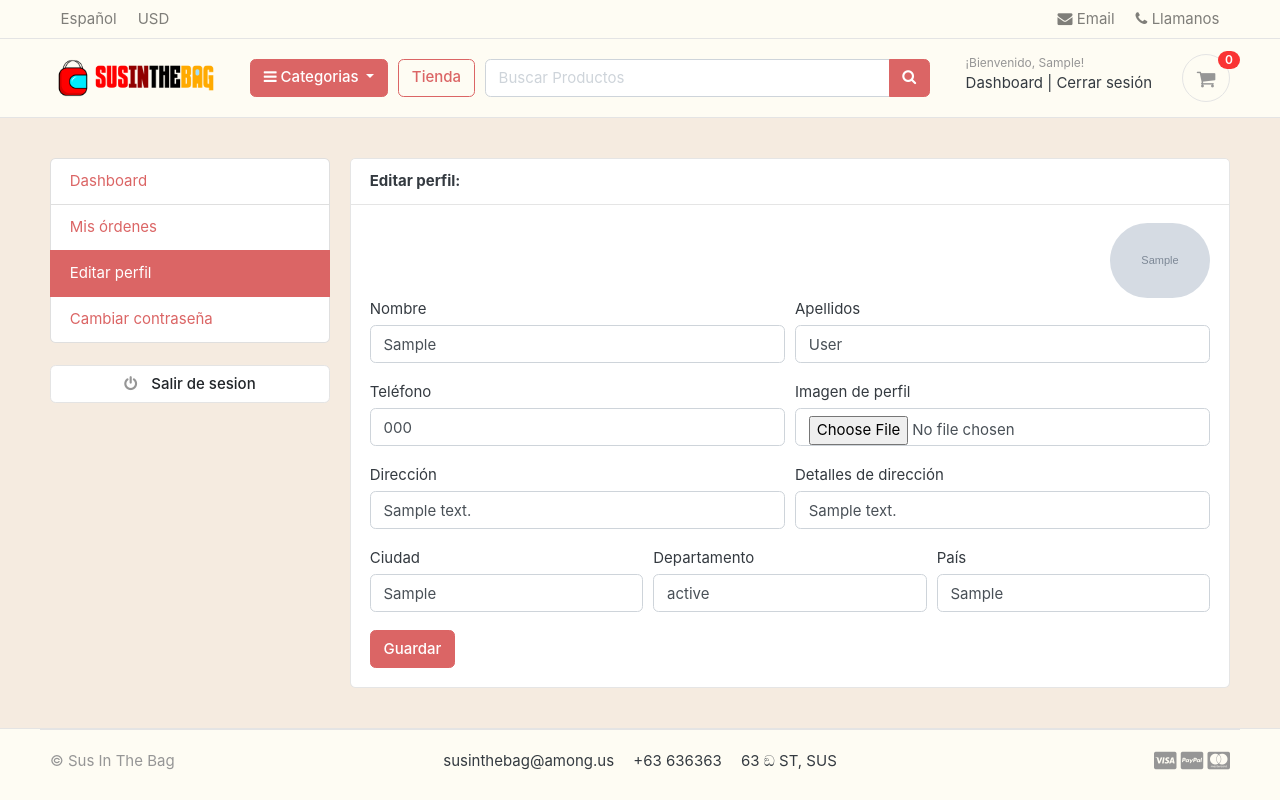
After one commit to CynicalCake/ecommerce-django, a Django app: page /accounts/edit_profile/ in a window 1280 px wide. The commit adds this page. Run offline with Django 4.2, Linux system fonts and the light colour scheme; a user stored in the database is signed in; tables that the repository leaves empty hold one stand-in row (values such as "Sample post"); grey boxes marked "Sample" are stand-in pictures; parts of the project's set-up code (start-up, migrations or seed data) failed here and were passed over; some web fonts are replaced.

Commit message:
Edit profile section added

```diff
--- a/accounts/forms.py
+++ b/accounts/forms.py
@@ -1,5 +1,5 @@
 from django import forms
-from .models import Account
+from .models import Account, UserProfile
 
 class RegistrationForm(forms.ModelForm):
     password = forms.CharField(widget=forms.PasswordInput(attrs={
@@ -34,3 +34,25 @@ class RegistrationForm(forms.ModelForm):
             raise forms.ValidationError(
                 "Las contraseñas no coinciden, inténtelo de nuevo."
             )
+
+class UserForm(forms.ModelForm):
+    class Meta:
+        model = Account
+        fields = ('first_name', 'last_name', 'phone_number')
+
+    def __init__(self, *args, **kwargs):
+        super(UserForm, self).__init__(*args, **kwargs)
+        for field in self.fields:
+            self.fields[field].widget.attrs['class']='form-control'
+
+class UserProfileForm(forms.ModelForm):
+    profile_picture = forms.ImageField(required=False, error_messages={'invalid': ('Solo se permiten archivos de imagen.')}, widget=forms.FileInput)
+
+    class Meta:
+        model = UserProfile
+        fields = ('address_line_1', 'address_line_2', 'city', 'state', 'country', 'profile_picture')
+
+    def __init__(self, *args, **kwargs):
+        super(UserProfileForm, self).__init__(*args, **kwargs)
+        for field in self.fields:
+            self.fields[field].widget.attrs['class']='form-control'
--- a/accounts/models.py
+++ b/accounts/models.py
@@ -76,3 +76,18 @@ class Account(AbstractBaseUser):
 
     def isactive(self):
         return self.is_active
+
+class UserProfile(models.Model):
+    user = models.OneToOneField(Account, on_delete=models.CASCADE)
+    address_line_1 = models.CharField(blank=True, max_length=100)
+    address_line_2 = models.CharField(blank=True, max_length=100)
+    profile_picture = models.ImageField(blank=True, upload_to='userprofile')
+    city = models.CharField(blank=True, max_length=20)
+    state = models.CharField(blank=True, max_length=20)
+    country = models.CharField(blank=True, max_length=20)
+
+    def __str__(self):
+        return self.user.first_name
+
+    def full_address(self):
+        return f'{self.address_line_1} {self.address_line_2}'
--- a/accounts/urls.py
+++ b/accounts/urls.py
@@ -12,4 +12,5 @@ urlpatterns = [
     path('resetPassword_validate/<uidb64>/<token>/', views.resetPassword_validate, name='resetPassword_validate'),
     path('resetPassword/', views.resetPassword, name='resetPassword'),
     path('my_orders/', views.my_orders, name='my_orders'),
+    path('edit_profile/', views.edit_profile, name='edit_profile'),
 ]
--- a/accounts/views.py
+++ b/accounts/views.py
@@ -1,6 +1,6 @@
-from django.shortcuts import render, redirect
-from .forms import RegistrationForm
-from .models import Account
+from django.shortcuts import render, redirect, get_object_or_404
+from .forms import RegistrationForm, UserForm, UserProfileForm
+from .models import Account, UserProfile
 from orders.models import Order
 from django.contrib import messages, auth
 from django.contrib.auth.decorators import login_required
@@ -169,3 +169,25 @@ def my_orders(request):
         'orders': orders,
     }
     return render(request, 'accounts/my_orders.html', context)
+
+def edit_profile(request):
+    userprofile = get_object_or_404(UserProfile, user=request.user)
+    if request.method == 'POST':
+        user_form = UserForm(request.POST, instance=request.user)
+        profile_form = UserProfileForm(request.POST, request.FILES, instance=userprofile)
+        if user_form.is_valid() and profile_form.is_valid():
+            user_form.save()
+            profile_form.save()
+            messages.success(request, '¡Su información fue guardada con éxito!')
+            return redirect('edit_profile')
+    else:
+        user_form = UserForm(instance=request.user)
+        profile_form = UserProfileForm(instance=userprofile)
+
+    context = {
+        'user_form': user_form,
+        'profile_form': profile_form,
+        'userprofile': userprofile,
+    }
+
+    return render(request, 'accounts/edit_profile.html', context)
--- /dev/null
+++ b/templates/accounts/edit_profile.html
@@ -0,0 +1,91 @@
+{% extends 'base.html' %}
+
+{% block content %}
+
+<!-- ========================= SECTION CONTENT ========================= -->
+<section class="section-conten padding-y bg">
+    {% include 'includes/alerts.html' %}
+
+    <div class="container">
+        <div class="row">
+            {% include 'includes/dashboard_sidebar.html' %}
+
+            <main class="col-md-9">
+                <article class="card">
+                    <header class="card-header">
+                        <strong class="d-inline-block mr-3"> Editar perfil: </strong>
+                    </header>
+                    <div class="card-body">
+                        <div class="text-right">
+                            <img src="{{ userprofile.profile_picture.url }}" alt="Imagen de perfil" width="100" style="border-radius: 50px;">
+                        </div>
+                        <div class="row">
+                            <div class="col-md-12">
+                                <form class="" action="{% url 'edit_profile' %}" method="post" enctype="multipart/form-data">
+
+                                    {% csrf_token %}
+
+                                    <div class="form-row">
+                                        <div class="form-group col-md-6">
+                                            <label for="">Nombre</label>
+                                            {{ user_form.first_name }}
+                                        </div>
+                                        <div class="form-group col-md-6">
+                                            <label for="">Apellidos</label>
+                                            {{ user_form.last_name }}
+                                        </div>
+                                    </div>
+
+                                    <div class="form-row">
+                                        <div class="form-group col-md-6">
+                                            <label for="">Teléfono</label>
+                                            {{ user_form.phone_number }}
+                                        </div>
+                                        <div class="form-group col-md-6">
+                                            <label for="">Imagen de perfil</label>
+                                            {{ profile_form.profile_picture }}
+                                        </div>
+                                    </div>
+
+                                    <div class="form-row">
+                                        <div class="form-group col-md-6">
+                                            <label for="">Dirección</label>
+                                            {{ profile_form.address_line_1 }}
+                                        </div>
+                                        <div class="form-group col-md-6">
+                                            <label for="">Detalles de dirección</label>
+                                            {{ profile_form.address_line_2 }}
+                                        </div>
+                                    </div>
+
+                                    <div class="form-row">
+                                        <div class="form-group col-md-4">
+                                            <label for="">Ciudad</label>
+                                            {{ profile_form.city }}
+                                        </div>
+                                        <div class="form-group col-md-4">
+                                            <label for="">Departamento</label>
+                                            {{ profile_form.state }}
+                                        </div>
+                                        <div class="form-group col-md-4">
+                                            <label for="">País</label>
+                                            {{ profile_form.country }}
+                                        </div>
+                                    </div>
+
+                                    <input type="submit" value="Guardar" class="btn btn-primary">
+
+                                </form>
+                            </div>
+                        </div>
+                    </div> <!-- card-body .// -->
+                </article> <!-- order-group.// -->
+            </main>
+        </div> <!-- row.// -->
+    </div>
+
+
+</section>
+<!-- ========================= SECTION CONTENT END// ========================= -->
+
+{% endblock %}
--- a/templates/includes/dashboard_sidebar.html
+++ b/templates/includes/dashboard_sidebar.html
@@ -3,7 +3,7 @@
     <ul class="list-group">
         <a class="list-group-item {% if '/accounts/' == request.path %} active {% endif%}" href="{% url 'dashboard' %}"> Dashboard </a>
         <a class="list-group-item {% if '/my_orders/' in request.path %} active {% endif %}" href="{% url 'my_orders' %}"> Mis órdenes </a>
-        <a class="list-group-item" href="#"> Editar perfil </a>
+        <a class="list-group-item {% if '/edit_profile/' in request.path %} active {% endif %}" href="{% url 'edit_profile' %}"> Editar perfil </a>
         <a class="list-group-item" href="#"> Cambiar contraseña </a>
     </ul>
     <br>
```
Also changed, not shown: accounts/admin.py (+10 -1 lines), accounts/migrations/0003_userprofile.py (added).
